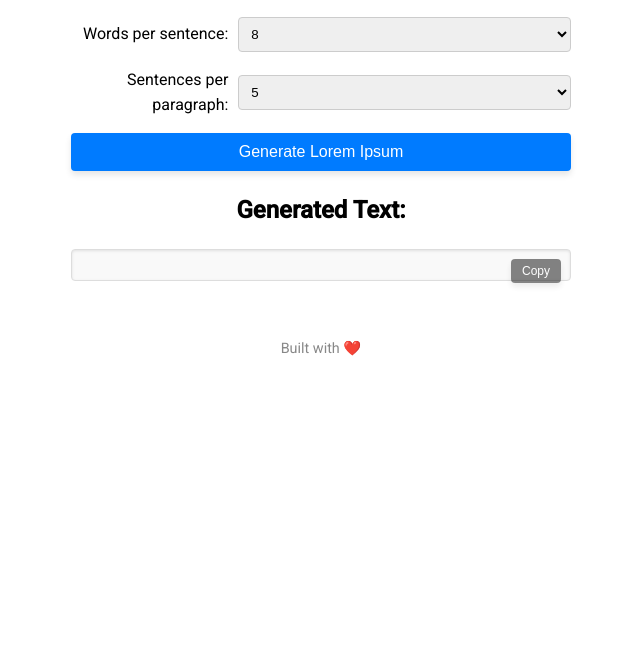
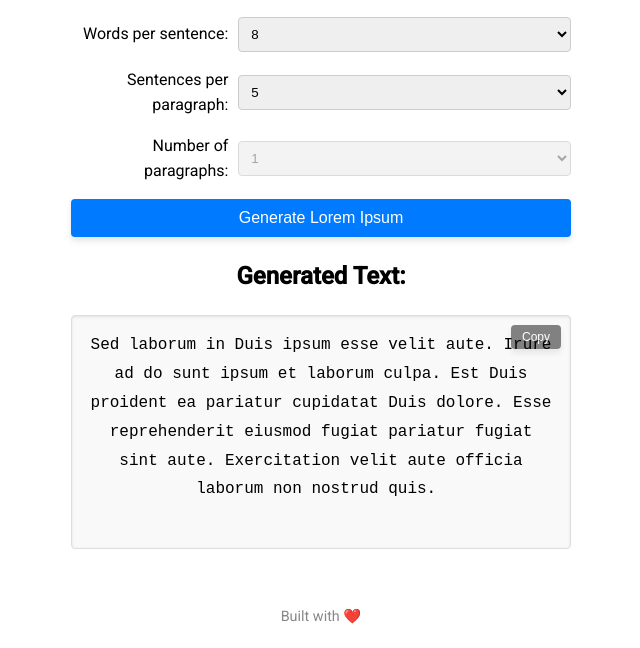
Before and after one commit to chandings/loremify, a plain HTML site: page index.html in a window 1280 px wide. Shown: the part 165-813 px from the top of the page, without its empty margins (319-959 px from the left). Drawn offline with Linux system fonts and the light colour scheme.

Commit message:
Update index.html

```diff
--- a/index.html
+++ b/index.html
@@ -191,10 +191,10 @@
         <label for="sentencesPerParagraph">Sentences per paragraph:</label>
         <select id="sentencesPerParagraph"></select>
       </div>
-<!--       <div class="form-group">
+      <div class="form-group">
         <label for="paragraphs">Number of paragraphs:</label>
-        <select id="paragraphs"></select>
-      </div> -->
+        <select disabled="true" id="paragraphs"></select>
+      </div>
       <button id="generate">Generate Lorem Ipsum</button>
       <h2>Generated Text:</h2>
       <div id="generated-text-container">
@@ -236,8 +236,7 @@
       }
     }
 
-    function generateLoremIpsum(wordsPerSentence, sentencesPerParagraph) {
-      const paragraphCount = 1;
+    function generateLoremIpsum(wordsPerSentence, sentencesPerParagraph, paragraphCount) {
       const paragraphs = [];
       for (let p = 0; p < paragraphCount; p++) {
         const sentences = [];
```
